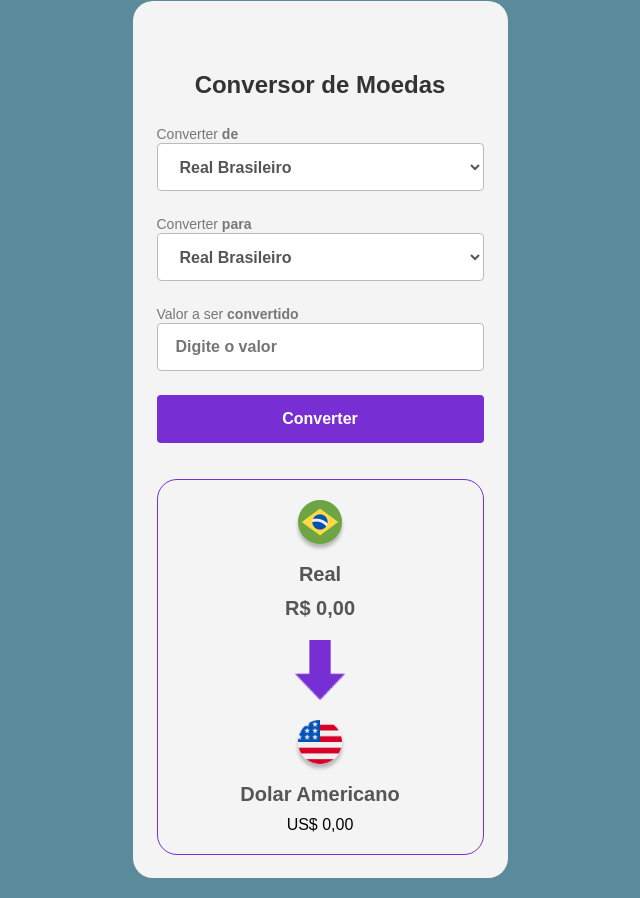
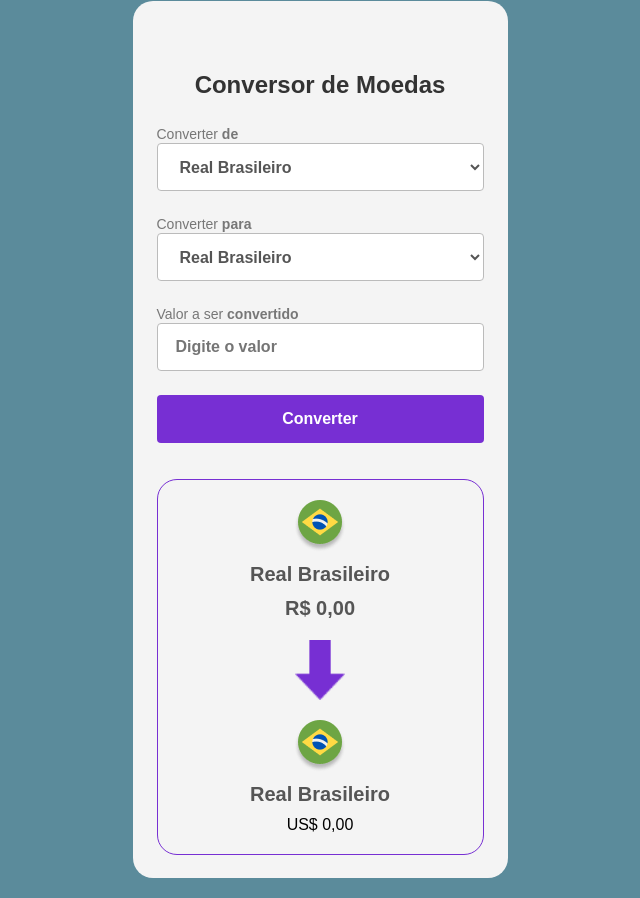
Before and after one commit to LeandroSimplicio/Project-Currency, a plain HTML site: page index.html in a window 1280 px wide. Shown: the part 339-1237 px from the top of the page, without its empty margins (320-960 px from the left). Drawn offline with Linux system fonts and the light colour scheme.

Commit message:
feat
Corrigido alguns bugs

```diff
--- a/Assets/script.js
+++ b/Assets/script.js
@@ -1,52 +1,86 @@
+const currencyFromSelect = document.querySelector(".select-currency-container");
+const currencySelect = document.querySelector(".select-currency");
 const convertButton = document.querySelector(".btn-convert");
-const currencySelect = document.querySelector(".select-currency");
-const currencyFromSelect = document.querySelector(".select-currency-container");
+const inputCurrency = document.querySelector(".input-currency");
 
 const currencyName = document.getElementById("currency-name");
 const currencyImage = document.querySelector(".currency-image");
+
 const currencyImageFrom = document.querySelector(".currency-image-from");
+const currencyNameFrom = document.getElementById("currency-name-from");
+
 const currencyValueToConvert = document.querySelector(".currency-value-to-convert");
-const currencyValueConverted = document.querySelector(".currency-value");
+const currencyValue = document.querySelector(".currency-value");
 
 const currencyRates = {
-  dolar: { rate: 5.4, name: "Dólar Americano", img: "./Assets/img/usa.png", symbol: "US$" },
-  euro: { rate: 6.2, name: "Euro", img: "./Assets/img/euro.png", symbol: "€" },
-  libra: { rate: 7.1, name: "Libra", img: "./Assets/img/libra.png", symbol: "£" },
-  bitcoin: { rate: 300000, name: "Bitcoin", img: "./Assets/img/bitcoin.png", symbol: "₿" },
-  real: { rate: 1, name: "Real Brasileiro", img: "./Assets/img/real.png", symbol: "R$" }
+  real: {
+    name: "Real Brasileiro",
+    img: "./Assets/img/real.png",
+    rate: 1,
+    symbol: "R$",
+  },
+  dolar: {
+    name: "Dólar Americano",
+    img: "./Assets/img/usa.png",
+    rate: 5.00,
+    symbol: "US$",
+  },
+  euro: {
+    name: "Euro",
+    img: "./Assets/img/euro.png",
+    rate: 5.50,
+    symbol: "€",
+  },
+  libra: {
+    name: "Libra",
+    img: "./Assets/img/libra.png",
+    rate: 6.40,
+    symbol: "£",
+  },
+  bitcoin: {
+    name: "Bitcoin",
+    img: "./Assets/img/bitcoin.png",
+    rate: 300000.00,
+    symbol: "₿",
+  },
 };
 
-function updateAllCurrencyInfo() {
-  const toCurrency = currencySelect.value;
-  const fromCurrency = currencyFromSelect.value;
-
-  // Atualiza moeda de destino
-  currencyName.innerHTML = currencyRates[toCurrency].name;
-  currencyImage.src = currencyRates[toCurrency].img;
-
-  // Atualiza moeda de origem
-  currencyImageFrom.src = currencyRates[fromCurrency].img;
-}
-
 function convertCurrency() {
-  const inputValue = parseFloat(document.querySelector(".input-currency").value);
   const fromCurrency = currencyFromSelect.value;
   const toCurrency = currencySelect.value;
+  const amount = parseFloat(inputCurrency.value);
 
-  if (isNaN(inputValue)) {
-    alert("Por favor, digite um valor válido.");
+  if (isNaN(amount)) {
+    alert("Digite um valor válido para conversão.");
     return;
   }
 
   const fromRate = currencyRates[fromCurrency].rate;
   const toRate = currencyRates[toCurrency].rate;
 
-  const convertedValue = (inputValue * fromRate) / toRate;
+  const convertedValue = (amount * fromRate) / toRate;
 
-  currencyValueToConvert.innerHTML = `${currencyRates[fromCurrency].symbol} ${inputValue.toFixed(2)}`;
-  currencyValueConverted.innerHTML = `${currencyRates[toCurrency].symbol} ${convertedValue.toFixed(2)}`;
+  currencyValueToConvert.innerHTML = `${currencyRates[fromCurrency].symbol} ${amount.toFixed(2)}`;
+  currencyValue.innerHTML = `${currencyRates[toCurrency].symbol} ${convertedValue.toFixed(2)}`;
 }
 
+function updateAllCurrencyInfo() {
+  const toCurrency = currencySelect.value;
+  const fromCurrency = currencyFromSelect.value;
+
+  // Atualiza destino
+  currencyName.innerHTML = currencyRates[toCurrency].name;
+  currencyImage.src = currencyRates[toCurrency].img;
+
+  // Atualiza origem
+  currencyNameFrom.innerHTML = currencyRates[fromCurrency].name;
+  currencyImageFrom.src = currencyRates[fromCurrency].img;
+}
+
+currencyFromSelect.addEventListener("change", updateAllCurrencyInfo);
 currencySelect.addEventListener("change", updateAllCurrencyInfo);
 currencyFromSelect.addEventListener("change", updateAllCurrencyInfo);
 convertButton.addEventListener("click", convertCurrency);
+
+// Iniciar com info correta
+updateAllCurrencyInfo();
--- a/index.html
+++ b/index.html
@@ -63,17 +63,23 @@
 
       <section>
         <div class="result">
-          <img src="Assets/img/real.png" alt="bandeira-brasileira" class="currency-image-from" />
-
-          <p class="currency">Real</p>
-
+          <img
+            src="Assets/img/real.png"
+            alt="bandeira-brasileira"
+            class="currency-image-from"
+          />
+          <p class="currency" id="currency-name-from">Real Brasileiro</p>
           <p class="currency-value-to-convert">R$ 0,00</p>
         </div>
 
         <img src="Assets/img/seta.png" alt="seta roxa" class="arrow" />
 
         <div class="result">
-          <img src="Assets/img/usa.png" alt="bandeira-americana" class="currency-image"/>
+          <img
+            src="Assets/img/usa.png"
+            alt="bandeira-americana"
+            class="currency-image"
+          />
 
           <p class="currency" id="currency-name">Dolar Americano</p>
           <p class="currency-value">US$ 0,00</p>
```
